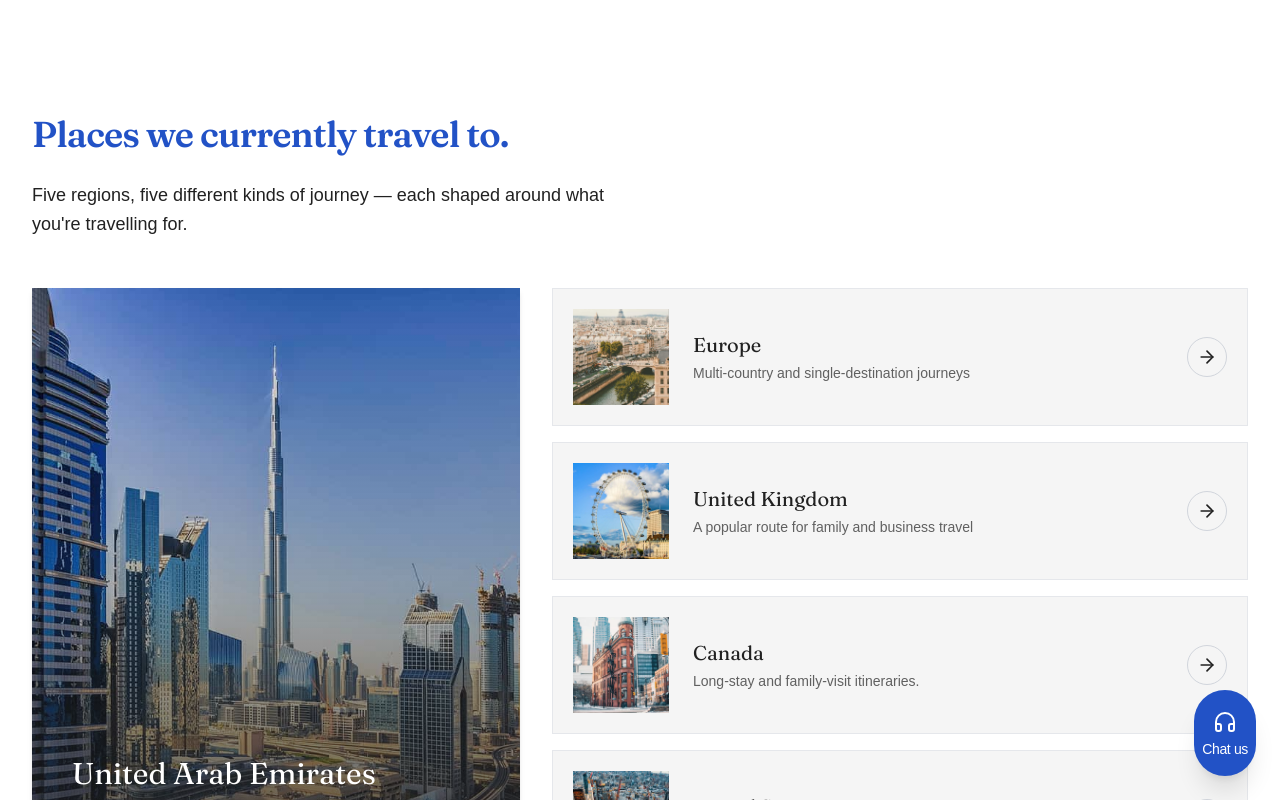
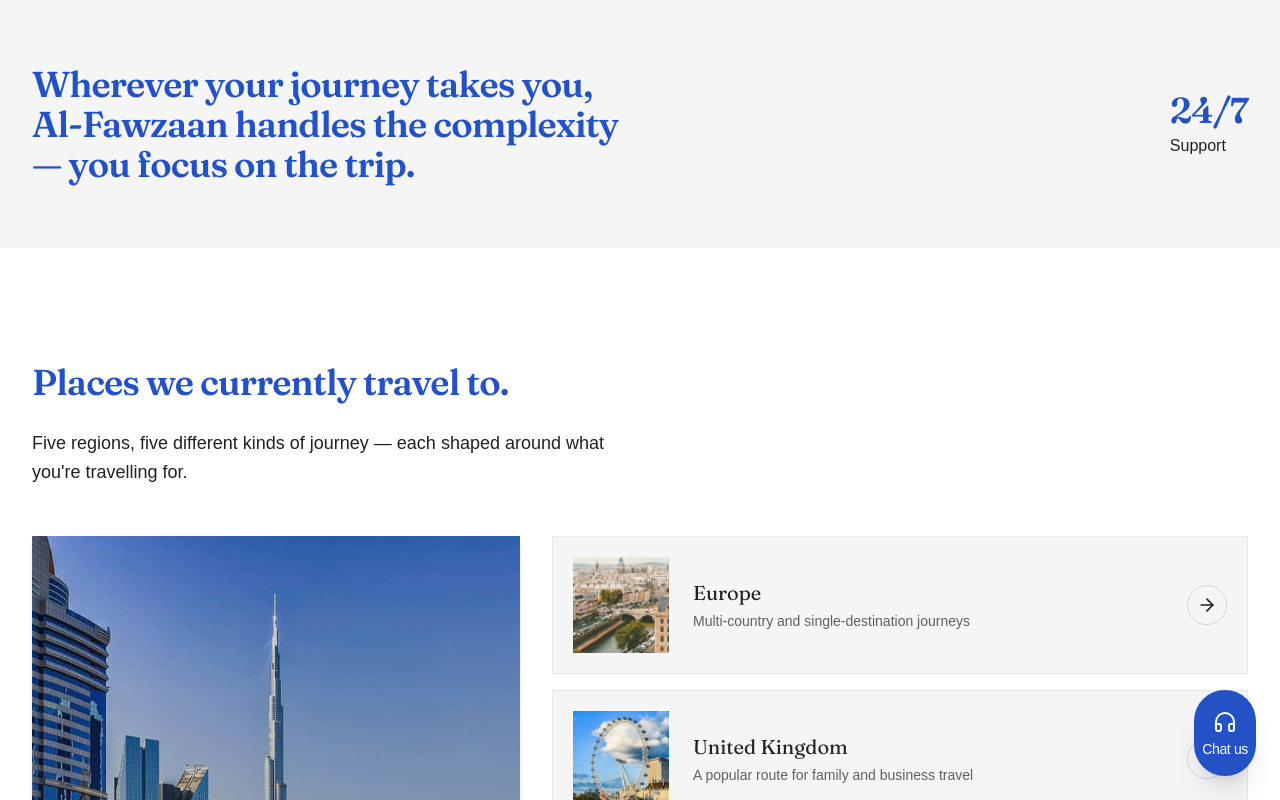
Before and after one commit to Alphakeem-Adroit/Fawzaan, a React (Vite) app in the folder landing/: page /tourism in a window 1280 px wide. Shown: the top 800 px of the page. Built offline with nearby package versions, Linux system fonts and the light colour scheme.

Commit message:
feat: add and integrate support section to tourism page

```diff
--- /dev/null
+++ b/landing/src/components/sections/tourism/Support.jsx
@@ -0,0 +1,30 @@
+import { useRef } from 'react';
+import { motion } from 'framer-motion';
+
+const Support = () => {
+    const ref = useRef(null);
+
+    return (
+        <motion.div
+            ref={ref}
+            initial={{ opacity: 0, y: 30 }}
+            whileInView={{ opacity: 1, y: 0 }}
+            viewport={{ once: true, margin: "-100px" }}
+            transition={{ duration: 0.8, ease: "easeOut" }}
+            className="w-full bg-offwhite py-16"
+        >
+            <div className="max-w-7xl mx-auto px-4 sm:px-6 lg:px-8 flex flex-col md:flex-row items-center justify-between gap-8 text-center md:text-left">
+                <p className="font-serif font-semibold w-full md:w-1/2 text-blue text-3xl sm:text-4xl tracking-tight">
+                    Wherever your journey takes you, Al-Fawzaan handles the complexity — you focus on the trip.
+                </p>
+
+                <div className="flex flex-col items-center md:items-start gap-1">
+                    <p className="font-serif font-semibold text-blue text-4xl tracking-tight">24/7</p>
+                    <p className="font-sans text-black">Support</p>
+                </div>
+            </div>
+        </motion.div>
+    );
+};
+
+export default Support;
--- a/landing/src/pages/Tourism.jsx
+++ b/landing/src/pages/Tourism.jsx
@@ -1,3 +1,4 @@
+import Support from '../components/sections/tourism/Support';
 import TravelPlaces from '../components/sections/tourism/TravelPlaces';
 import Travel from '../components/sections/tourism/Travel';
 import TripPlan from '../components/sections/tourism/TripPlan';
@@ -10,6 +11,7 @@
 const Tourism = () => {
   return (
     <main>
+        <Support />
         <TravelPlaces />
         <Travel />
         <TripPlan />
```
